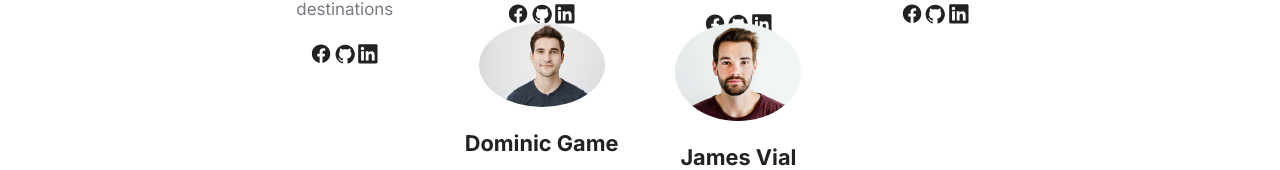
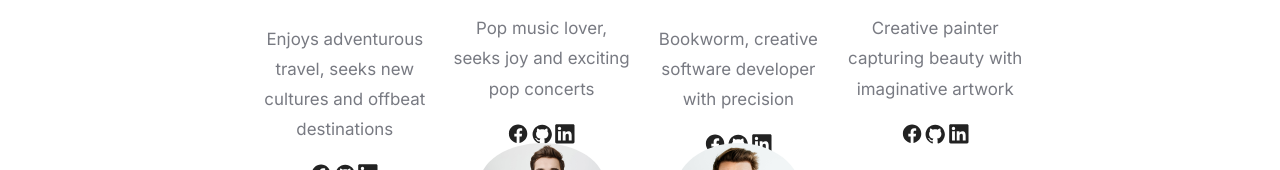
Before and after one commit to DexterNutt/FinalProject, a React (Vite) app in the folder MentorToken/: page /about in a window 1280 px wide. Shown: the part 782-952 px from the top of the page. Built offline with nearby package versions, Linux system fonts and the light colour scheme.

Commit message:
wrap logo tags in link tags

```diff
--- a/MentorToken/src/components/team/Team.jsx
+++ b/MentorToken/src/components/team/Team.jsx
@@ -110,21 +110,27 @@ export const Team = () => {
               <h3>{member.position}</h3>
               <p>{member.text}</p>
               <div className={styles.socials}>
+                <a href="#">
                   <img
                     src="/vectors/socials/facebook.svg"
                     alt="logo facebook"
                     className={styles.logo}
                   />
+                </a>
+                <a href="#">
                   <img
                     src="/vectors/socials/github.svg"
                     alt="logo github"
                     className={styles.logo}
                   />
+                </a>
+                <a href="#">
                   <img
                     src="/vectors/socials/linkedin.svg"
                     alt="logo linkedin"
                     className={styles.logo}
                   />
+                </a>
               </div>
             </div>
           );
--- a/MentorToken/src/components/team/Team.module.css
+++ b/MentorToken/src/components/team/Team.module.css
@@ -6,6 +6,8 @@
   align-items: center;
   justify-content: center;
   font-family: "inter", sans-serif;
+  margin: 4.5rem 0rem;
+  gap: 3rem;
 }
 
 .introContainer {
```
Lines whose indentation alone changed are shown as unchanged.
